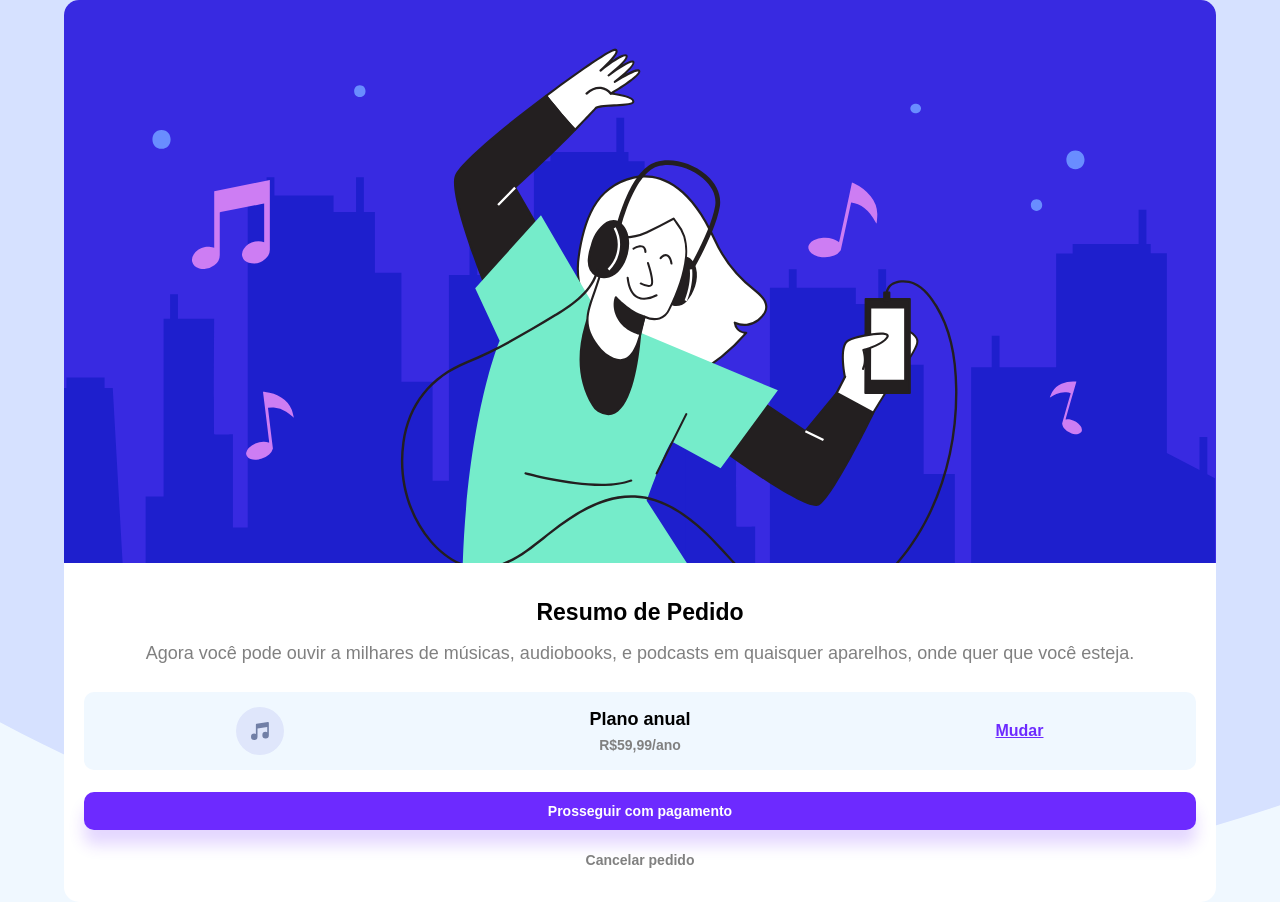
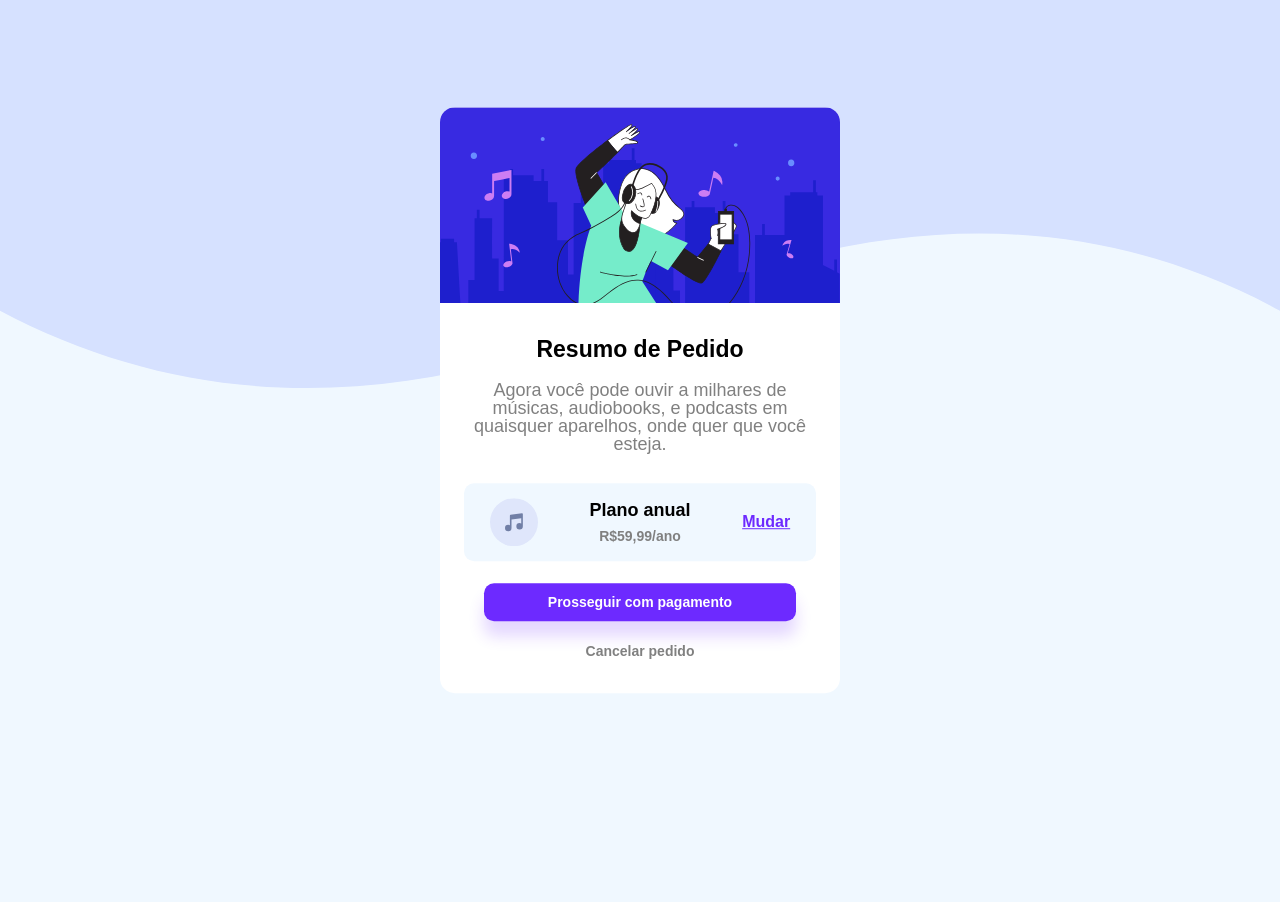
Before and after one commit to Iurygon/Resumo_de_Pedidos_2, a plain HTML site: page index.html in a window 1280 px wide. After the commit the page ends 800 px from the top, so only its background shows below. Drawn offline with Linux system fonts and the light colour scheme.

Commit message:
Add files via upload

```diff
--- a/style.css
+++ b/style.css
@@ -103,16 +103,24 @@ body{
 body{
   width: 100%;
   background: url('Images/background.svg') no-repeat #F0F8FF;
-  background-size: cover;
+  background-size: auto;
   font-family: 'Red Hat Display', sans-serif;
 }
 
 .card_principal{
   width: 90%;
+  display: flex;
+  flex-wrap: wrap;
+  justify-content: center;
+  margin: auto;
   background: #ffffff;
-  margin: auto;
   border-radius: 15px;
   text-align: center;
+  position: absolute;
+  top: 50%;
+  left: 50%;
+  transform: translate(-50%, -50%);
+
 }
 
 .arte{
@@ -142,6 +150,7 @@ body{
   display: grid;
   align-items: center;
   justify-content: space-around;
+  width: 88%;
   background-color: #F0F8FF;
   margin: 0 20px 22px;
   padding: 15px 0;
@@ -184,6 +193,7 @@ body{
 
 .aceite{
   display: grid;
+  width: 88%;
   grid-template-columns: auto;
   row-gap: 23px;
 }
@@ -205,3 +215,23 @@ body{
   font-size: 14px;
   padding-bottom: 35px;
 }
+
+/*DESKTOP*/
+
+@media (width >= 500px){
+
+  .card_principal{
+    width: 400px;
+  }
+
+}
+
+/*BACKGROUND*/
+
+@media (width > 1200px){
+
+  body{
+    background-size: cover;
+  }
+
+}
```
Also changed, not shown: index.html (+1 -0 lines).
